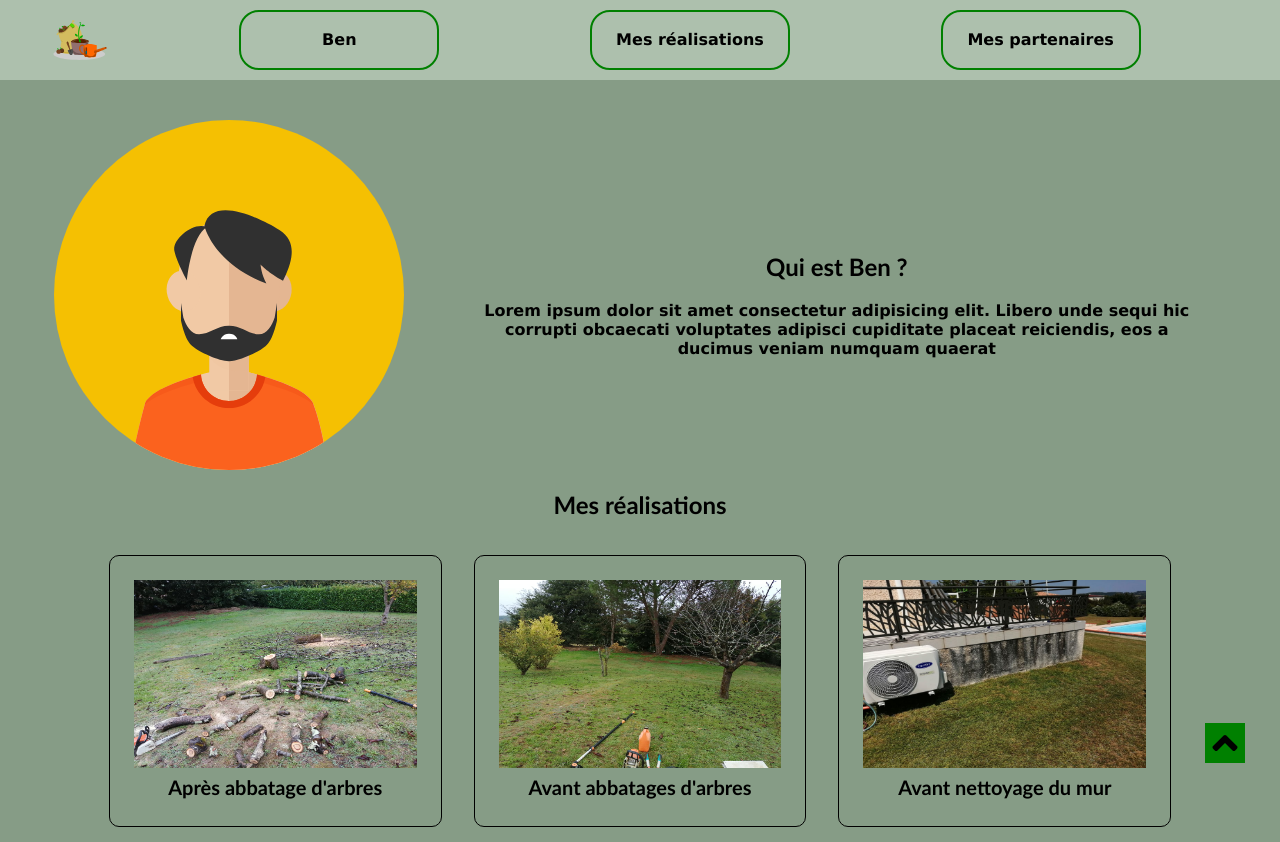
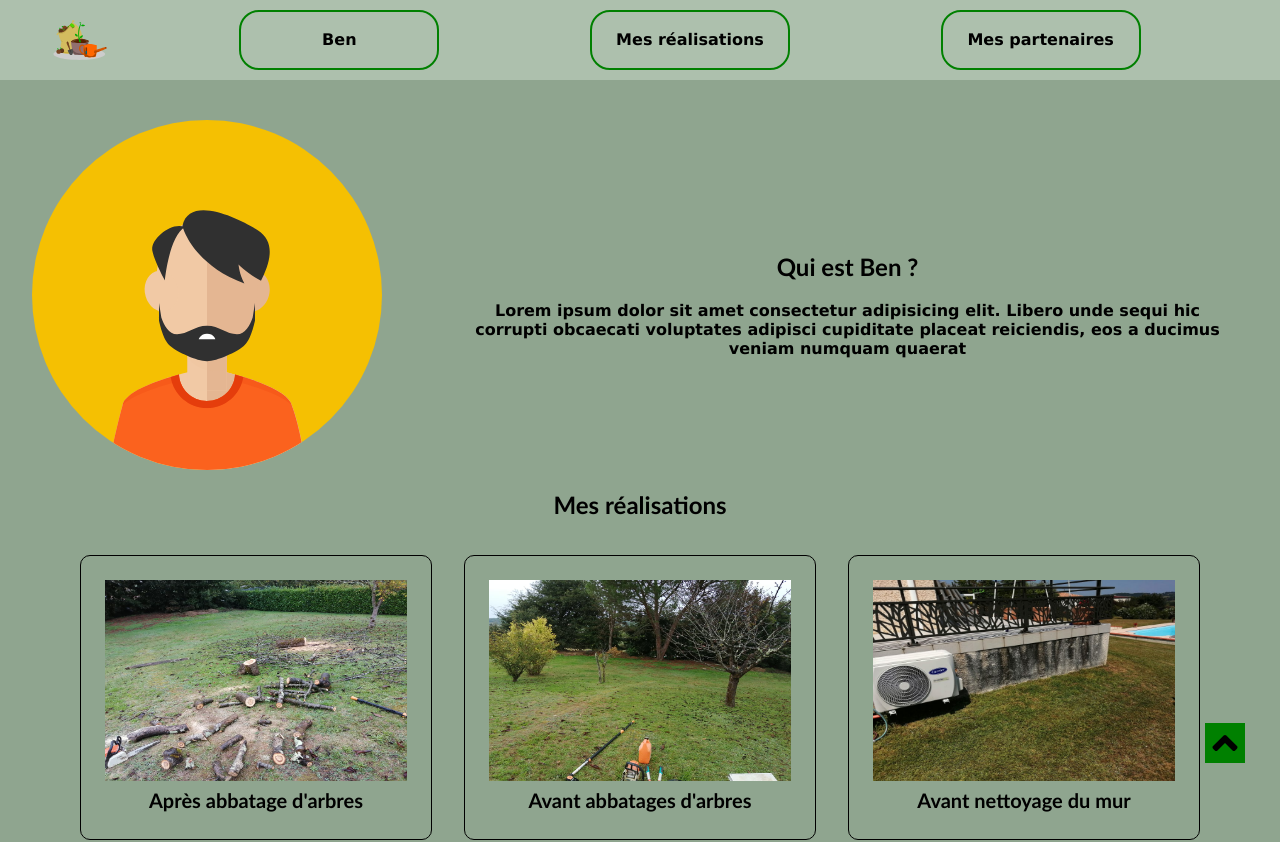
Before and after one commit to inflames32/les-jardins-de-ben, a Next.js app: page / in a window 1280 px wide. Shown: the top 842 px of the page. Built offline with nearby package versions, Linux system fonts and the light colour scheme.

Commit message:
fix header and footer

```diff
--- a/pages/index.js
+++ b/pages/index.js
@@ -1,5 +1,6 @@
 import { useState } from "react";
 import Head from "next/head";
+import Link from "next/link";
 import Image from "next/image";
 import { Header } from "../components/Header";
 import { Footer } from "../components/Footer";
@@ -129,7 +130,8 @@ export const Home = () => {
         </section>
       </main>
       <div className={styles.scrollUp}>
-        <a href="#accueil">
+        <Link href="/">
+          <a>
             <Image
               src="/angle-up-svgrepo-com.svg"
               width={40}
@@ -138,6 +140,7 @@ export const Home = () => {
               className={styles.scrollUp_svg}
             />
           </a>
+        </Link>
       </div>
       <Footer />
     </div>
--- a/styles/Footer.module.scss
+++ b/styles/Footer.module.scss
@@ -1,7 +1,7 @@
 .footer {
   width: 100%;
   height: 40px;
-  background-color: #fff;
+  background-color: #adc0ad;
   display: flex;
   justify-content: center;
   align-items: center;
--- a/styles/Home.module.scss
+++ b/styles/Home.module.scss
@@ -38,6 +38,9 @@
 }
 
 @media screen and (max-width: 600px) {
+  .main {
+    background-color: #8fa58f;
+  }
   .article {
     width: 90%;
   }
@@ -100,7 +103,6 @@
     background-color: green;
   }
   .svg:hover {
-    background-color: rgb(175, 16, 16);
     transition: 0.5s;
   }
   .h2 {
@@ -142,8 +144,7 @@
   }
 
   .container {
-    background-color: #869c86;
-    padding: 0 2rem;
+    background-color: #8fa58f;
   }
 
   .main {
--- a/styles/globals.scss
+++ b/styles/globals.scss
@@ -7,6 +7,7 @@ body {
     Helvetica Neue, sans-serif; */
   font-family: Verdana, Geneva, Tahoma, sans-serif;
   font-weight: bold;
+  background-color: #8fa58f;
 }
 h2 {
   font-family: "Calibri";
```
Lines whose indentation alone changed are shown as unchanged.
